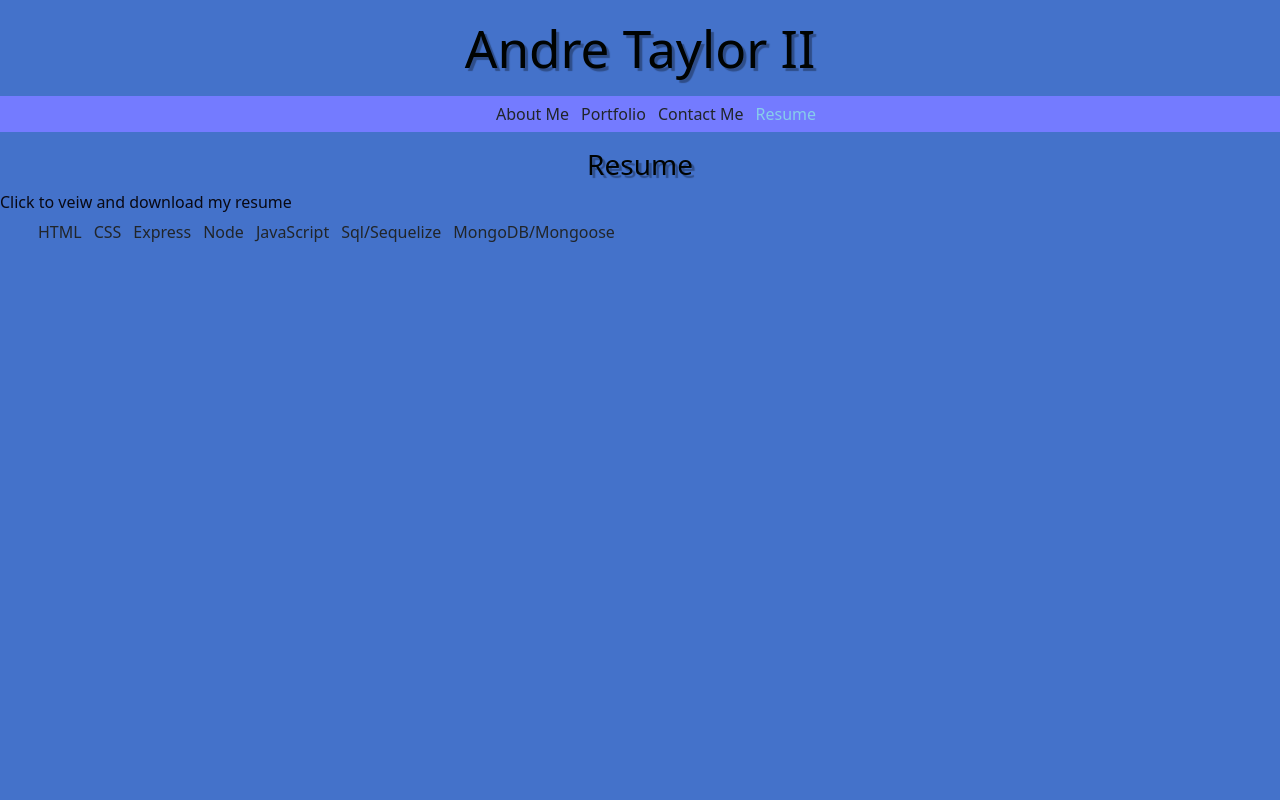
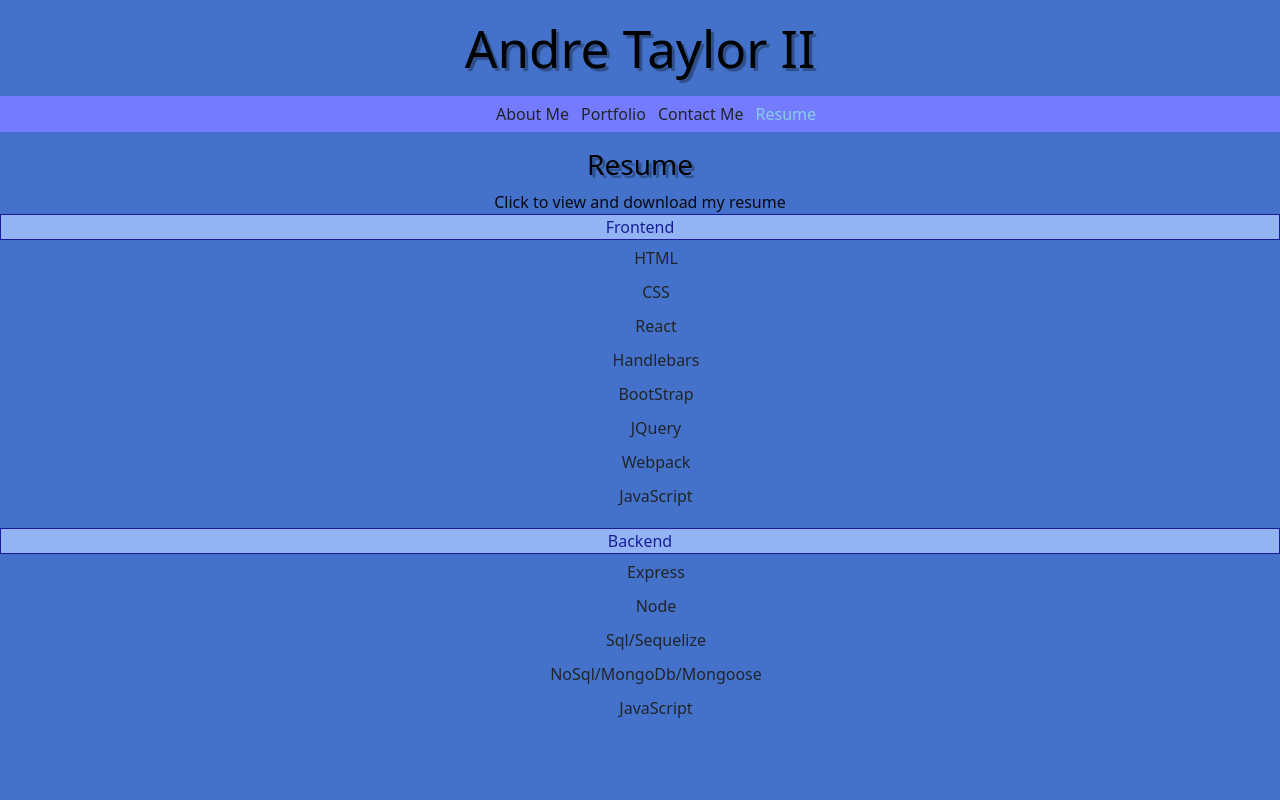
Before and after one commit to Inv-Dre/Portfolio-Using-React, a React (Vite) app: page /Resume in a window 1280 px wide. Shown: the top 800 px of the page. Built offline with nearby package versions, Linux system fonts and the light colour scheme.

Commit message:
added content to resume. changed a spelling error. edited css so the navbar li was the only list effected by inline-block css

```diff
--- a/src/App.css
+++ b/src/App.css
@@ -73,12 +73,16 @@ text-align: center;
 .resume{
   width: 100%;
   height: 800px;
+  text-align: center;
+}
+.ul-display li{
+display:inline-block
 }
 
 li{
   margin:2px;
   padding: 4px;
-  display:inline-block;
+  /* display:inline-block; */
 }
 
 
--- a/src/components/Portfolio.jsx
+++ b/src/components/Portfolio.jsx
@@ -50,7 +50,7 @@ function Portfolio(){
     return(
         <div className='portfolio'>
         <h3>PortFolio</h3>
-        {/* <Project key ={project.title} description= {project.description} image= {project.image} github={project.github} link={project.link}/> */}
+        <p>Click images to go to deployed site</p>
         <div className='flex-container'>
         {projects.map((project)=>{return( <Project key ={project.title} title ={project.title} description= {project.description} image= {project.image} github={project.github} link={project.link}/>) })}
         </div>
--- a/src/components/Resume.jsx
+++ b/src/components/Resume.jsx
@@ -5,7 +5,8 @@ function Resume (){
             <h3>Resume</h3>
         </div>
         <div >
-        <a href ='https://drive.google.com/file/d/19--VF0s9o808mEufMXXcWx6-C4zEkLuD/view?usp=drive_link'>Click to veiw and download my resume</a>
+        <a href ='https://drive.google.com/file/d/19--VF0s9o808mEufMXXcWx6-C4zEkLuD/view?usp=drive_link'>Click to view and download my resume</a>
+        <p>Frontend</p>
             <ul className='resume-ul' >
                 <li>
                    HTML
@@ -14,21 +15,43 @@ function Resume (){
                    CSS
                 </li>
                 <li>
-                  Express
+                  React
                 </li>
                 <li>
-                  Node
+                 Handlebars
                 </li>
                 <li>
-                   JavaScript
+                  BootStrap
                 </li>
                 <li>
-                   Sql/Sequelize
+                  JQuery
                 </li>
                 <li>
-                  MongoDB/Mongoose
+                  Webpack
                 </li>
+                <li>
+                JavaScript
+              </li>
             </ul>
+            <p>Backend</p>
+            <ul>
+              <li>
+                Express
+              </li>
+              <li>
+                Node
+              </li>
+              <li>
+                Sql/Sequelize
+              </li>
+              <li>
+                NoSql/MongoDb/Mongoose
+              </li>
+              <li>
+                JavaScript
+              </li>
+            </ul>
+
         </div>
         </div>
     )
```
Also changed, not shown: src/components/Project.jsx (+8 -4 lines).
